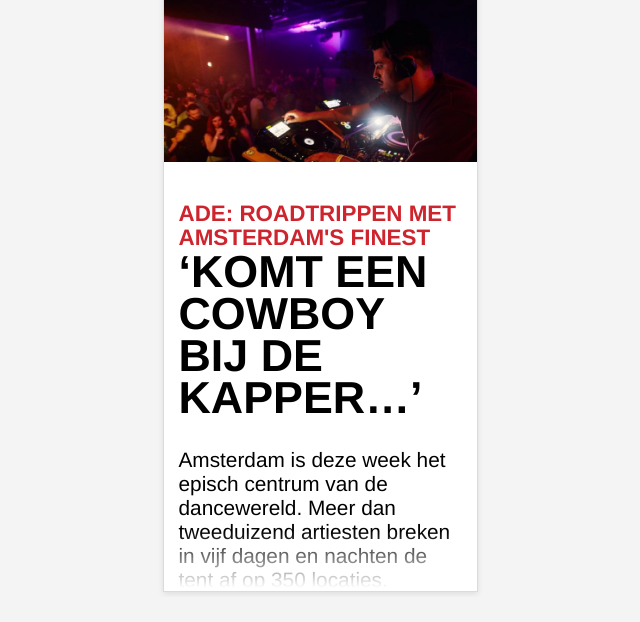
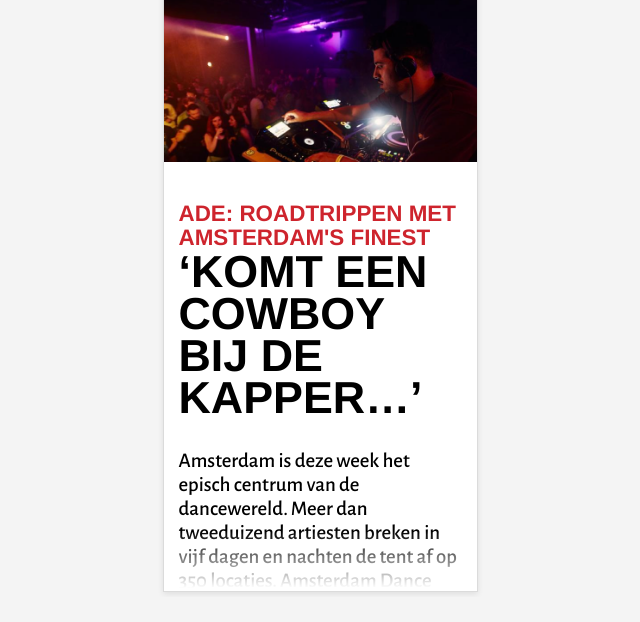
Before and after one commit to roosdebildt/blendle, a website: page app/index.html in a window 1280 px wide. Shown: the part 178-800 px from the top of the page, without its empty margins (320-960 px from the left). Drawn offline with Linux system fonts and the light colour scheme; some packages are replaced by stand-ins of ours; a script that the page names is missing.

Commit message:
localhost paths

```diff
--- a/app/stylesheets/sass/_fonts.scss
+++ b/app/stylesheets/sass/_fonts.scss
@@ -4,31 +4,31 @@
 
 // Alegreya Sans
 @font-face {
-    font-family: 'AlegreyaSans-blapbliep';
-    src: url('/blendle/app/stylesheets/fonts/alegreyasans-medium-webfont.eot');
-    src: url('/blendle/app/stylesheets/fonts/alegreyasans-medium-webfont.eot?#iefix') format('embedded-opentype'),
-         url('/blendle/app/stylesheets/fonts/alegreyasans-medium-webfont.woff2') format('woff2'),
-         url('/blendle/app/stylesheets/fonts/alegreyasans-medium-webfont.woff') format('woff'),
-         url('/blendle/app/stylesheets/fonts/alegreyasans-medium-webfont.ttf') format('truetype'),
-         url('/blendle/app/stylesheets/fonts/alegreyasans-medium-webfont.svg#alegreya_sansmedium') format('svg');
+    font-family: 'AlegreyaSans-Medium';
+    src: url('/stylesheets/fonts/alegreyasans-medium-webfont.eot');
+    src: url('/stylesheets/fonts/alegreyasans-medium-webfont.eot?#iefix') format('embedded-opentype'),
+         url('/stylesheets/fonts/alegreyasans-medium-webfont.woff2') format('woff2'),
+         url('/stylesheets/fonts/alegreyasans-medium-webfont.woff') format('woff'),
+         url('/stylesheets/fonts/alegreyasans-medium-webfont.ttf') format('truetype'),
+         url('/stylesheets/fonts/alegreyasans-medium-webfont.svg#alegreya_sansmedium') format('svg');
 }
 
 @font-face {
     font-family: 'AlegreyaSans-Bold';
-    src: url('/blendle/app/stylesheets/fonts/alegreyasans-bold-webfont.eot');
-    src: url('/blendle/app/stylesheets/fonts/alegreyasans-bold-webfont.eot?#iefix') format('embedded-opentype'),
-         url('/blendle/app/stylesheets/fonts/alegreyasans-bold-webfont.woff2') format('woff2'),
-         url('/blendle/app/stylesheets/fonts/alegreyasans-bold-webfont.woff') format('woff'),
-         url('/blendle/app/stylesheets/fonts/alegreyasans-bold-webfont.ttf') format('truetype'),
-         url('/blendle/app/stylesheets/fonts/alegreyasans-bold-webfont.svg#alegreya_sansbold') format('svg');
+    src: url('/stylesheets/fonts/alegreyasans-bold-webfont.eot');
+    src: url('/stylesheets/fonts/alegreyasans-bold-webfont.eot?#iefix') format('embedded-opentype'),
+         url('/stylesheets/fonts/alegreyasans-bold-webfont.woff2') format('woff2'),
+         url('/stylesheets/fonts/alegreyasans-bold-webfont.woff') format('woff'),
+         url('/stylesheets/fonts/alegreyasans-bold-webfont.ttf') format('truetype'),
+         url('/stylesheets/fonts/alegreyasans-bold-webfont.svg#alegreya_sansbold') format('svg');
 }
 
 @font-face {
     font-family: 'AlegreyaSans-ExtraBold';
-    src: url('/blendle/app/stylesheets/fonts/alegreyasans-extrabold-webfont.eot');
-    src: url('/blendle/app/stylesheets/fonts/alegreyasans-extrabold-webfont.eot?#iefix') format('embedded-opentype'),
-         url('/blendle/app/stylesheets/fonts/alegreyasans-extrabold-webfont.woff2') format('woff2'),
-         url('/blendle/app/stylesheets/fonts/alegreyasans-extrabold-webfont.woff') format('woff'),
-         url('/blendle/app/stylesheets/fonts/alegreyasans-extrabold-webfont.ttf') format('truetype'),
-         url('/blendle/app/stylesheets/fonts/alegreyasans-extrabold-webfont.svg#alegreya_sansextrabold') format('svg');
+    src: url('/stylesheets/fonts/alegreyasans-extrabold-webfont.eot');
+    src: url('/stylesheets/fonts/alegreyasans-extrabold-webfont.eot?#iefix') format('embedded-opentype'),
+         url('/stylesheets/fonts/alegreyasans-extrabold-webfont.woff2') format('woff2'),
+         url('/stylesheets/fonts/alegreyasans-extrabold-webfont.woff') format('woff'),
+         url('/stylesheets/fonts/alegreyasans-extrabold-webfont.ttf') format('truetype'),
+         url('/stylesheets/fonts/alegreyasans-extrabold-webfont.svg#alegreya_sansextrabold') format('svg');
 }
```
Also changed, not shown: app/stylesheets/css/application.css.
